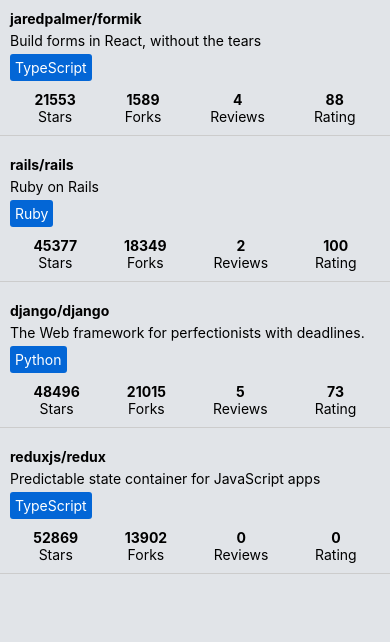
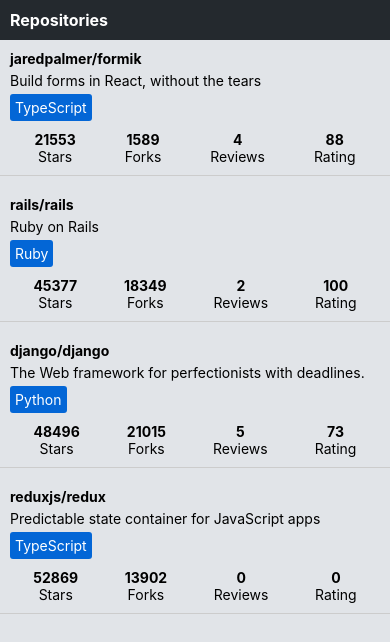
Before and after one commit to Pablo-fp/fsopen-part10, a React Native app in the folder rate-repository-app/: screen / in a window 390 px wide. Shown: the top 642 px of the page. Built offline with nearby package versions, Linux system fonts and the light colour scheme.

Commit message:
Exercise 10.4: the app bar

```diff
--- /dev/null
+++ b/rate-repository-app/src/components/AppBar.jsx
@@ -0,0 +1,51 @@
+// src/components/AppBar.jsx
+import React from 'react';
+import { View, StyleSheet, Pressable, ScrollView } from 'react-native'; // Added ScrollView for 10.7 later
+import Constants from 'expo-constants';
+import Text from './Text'; // Use custom Text component
+import theme from '../theme';
+
+const styles = StyleSheet.create({
+  container: {
+    paddingTop: Constants.statusBarHeight + 10, // Add some padding below status bar
+    paddingBottom: 10,
+    paddingHorizontal: 10,
+    backgroundColor: theme.colors.appBarBackground, // Use theme color
+    flexDirection: 'row' // To lay out tabs horizontally
+  },
+  tab: {
+    marginRight: 15 // Space between tabs
+  },
+  tabText: {
+    color: 'white', // Or another color suitable for the app bar background
+    fontWeight: theme.fontWeights.bold
+  }
+  // ... add more styles if needed
+});
+
+// Optional: Create an AppBarTab component for reusability
+const AppBarTab = ({ children, onPress }) => {
+  return (
+    <Pressable onPress={onPress} style={styles.tab}>
+      <Text style={styles.tabText} fontWeight="bold" fontSize="subheading">
+        {children}
+      </Text>
+    </Pressable>
+  );
+};
+
+const AppBar = () => {
+  return (
+    <View style={styles.container}>
+      {/* ScrollView will be used more actively in 10.7 */}
+      <ScrollView horizontal>
+        <AppBarTab onPress={() => console.log('Repositories pressed')}>
+          Repositories
+        </AppBarTab>
+        {/* More tabs will be added in 10.6 */}
+      </ScrollView>
+    </View>
+  );
+};
+
+export default AppBar;
--- a/rate-repository-app/src/components/Main.jsx
+++ b/rate-repository-app/src/components/Main.jsx
@@ -1,24 +1,25 @@
-import Constants from 'expo-constants';
+// src/components/Main.jsx
 import { StyleSheet, View } from 'react-native';
 import RepositoryList from './RepositoryList';
+import AppBar from './AppBar'; // Import AppBar
 import theme from '../theme';
 
 const styles = StyleSheet.create({
   container: {
-    marginTop: Constants.statusBarHeight, // Keep this for now, will be removed in 10.4
+    // marginTop: Constants.statusBarHeight, // REMOVE THIS LINE
     flexGrow: 1,
     flexShrink: 1,
-    backgroundColor: theme.colors.mainBackground // Use theme color
+    backgroundColor: theme.colors.mainBackground
   }
 });
 
 const Main = () => {
   return (
     <View style={styles.container}>
+      <AppBar />
       <RepositoryList />
     </View>
   );
 };
 
 export default Main;
-// This component serves as the main entry point for the Rate Repository application.
```
